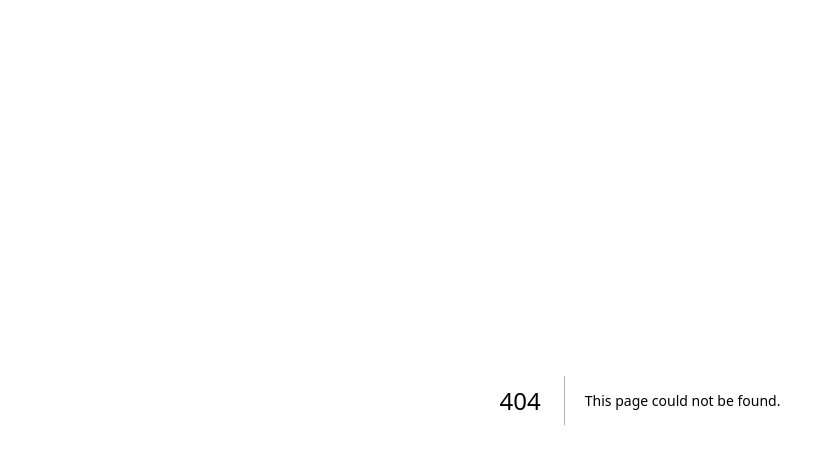
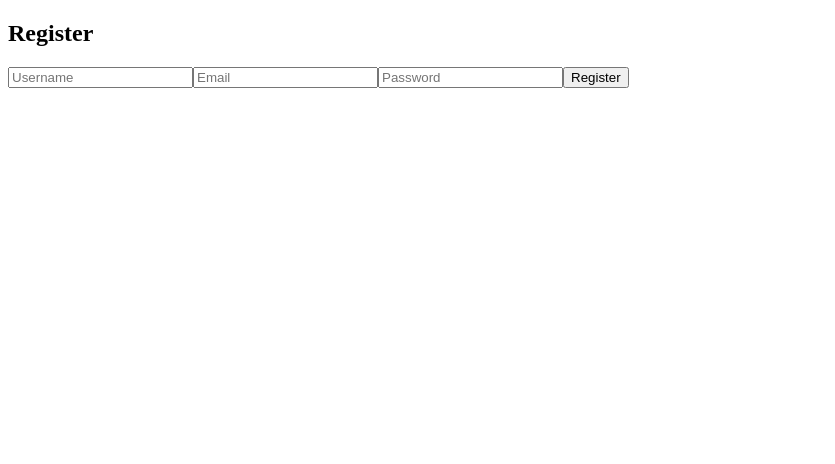
Before and after one commit to hahuythang159/blog-platform, a Next.js app in the folder frontend/: page /register in a window 1280 px wide. Before the commit this address had no page. Shown: the top 464 px of the page, without its empty margins (0-835 px from the left). Built offline with nearby package versions, Linux system fonts and the light colour scheme.

Commit message:
feat: implement user registration page

```diff
--- /dev/null
+++ b/frontend/app/register/page.tsx
@@ -0,0 +1,44 @@
+'use client';
+
+import { useState } from 'react';
+import { useRouter } from 'next/navigation';
+import { fetcher } from '@/app/utils/fetcher';
+
+const RegisterPage = () => {
+  const [form, setForm] = useState({ username: '', email: '', password: '' });
+  const [error, setError] = useState('');
+  const router = useRouter();
+
+  const handleChange = (e: React.ChangeEvent<HTMLInputElement>) => {
+    setForm({ ...form, [e.target.name]: e.target.value });
+  };
+
+  const handleSubmit = async (e: React.FormEvent) => {
+    e.preventDefault();
+    try {
+      await fetcher('api/auth/register', {
+        method: 'POST',
+        headers: { 'Content-Type': 'application/json' },
+        body: JSON.stringify(form),
+      });
+      router.push('/login');
+    } catch (err: any) {
+      setError(err.message);
+    }
+  };
+
+  return (
+    <div>
+      <h2>Register</h2>
+      {error && <p>{error}</p>}
+      <form onSubmit={handleSubmit}>
+        <input name="username" type="text" placeholder="Username" onChange={handleChange} required />
+        <input name="email" type="email" placeholder="Email" onChange={handleChange} required />
+        <input name="password" type="password" placeholder="Password" onChange={handleChange} required />
+        <button type="submit">Register</button>
+      </form>
+    </div>
+  );
+};
+
+export default RegisterPage;
```
